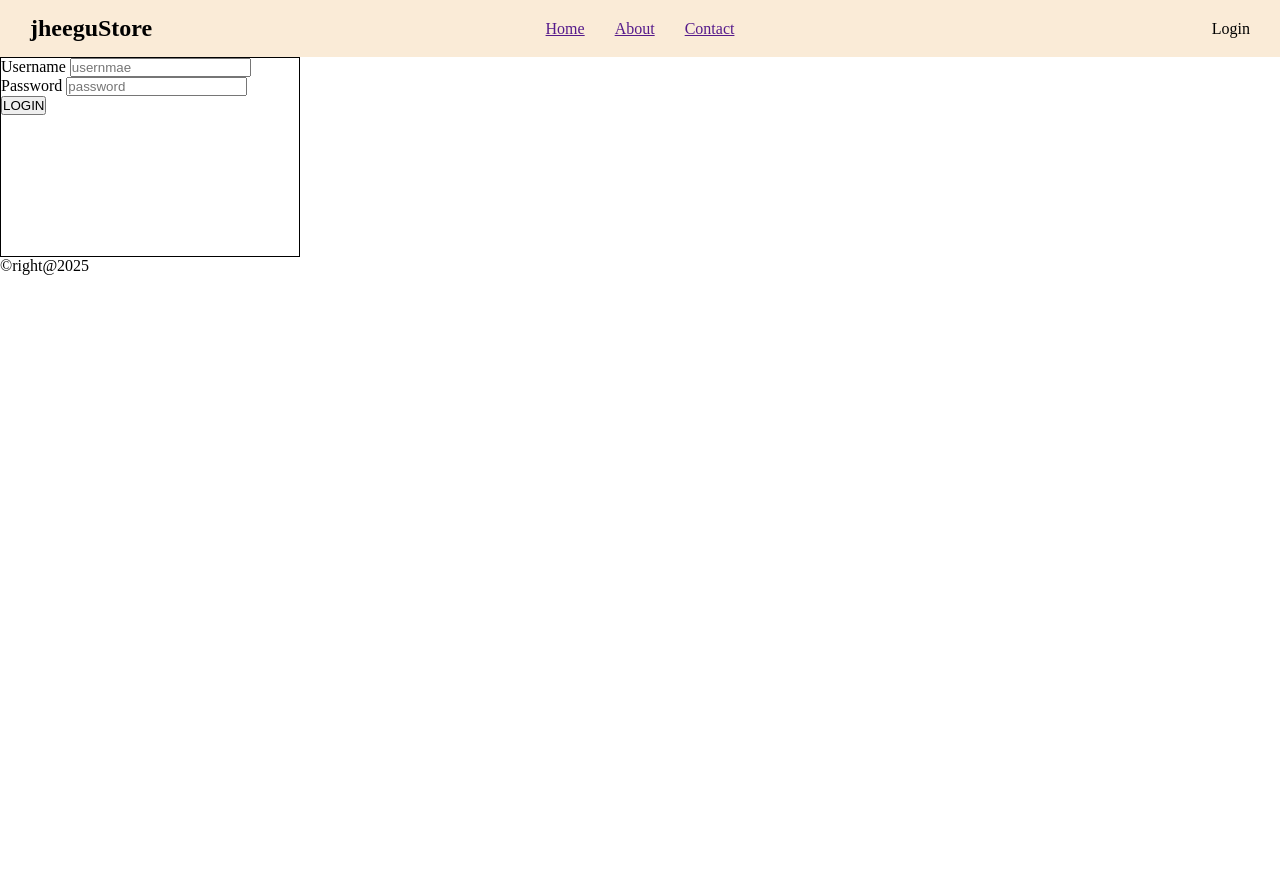
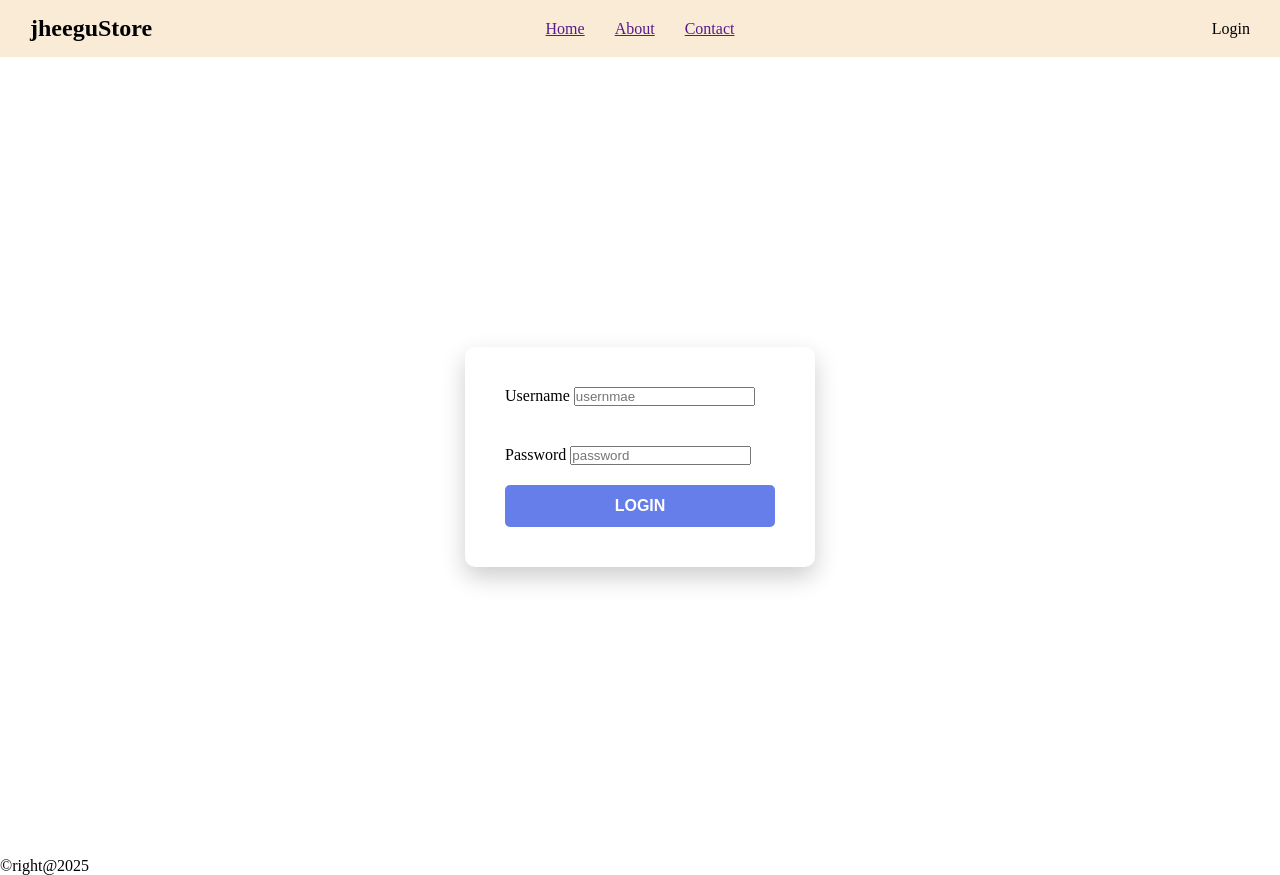
Before and after one commit to mister-aayush/webTech, a PHP site: page /estore/index.php in a window 1280 px wide. Before the commit the page ends 275 px from the top, so only its background shows below. Run offline with PHP 8.4, Linux system fonts and the light colour scheme.

Commit message:
login form complete

```diff
--- a/estore/style.css
+++ b/estore/style.css
@@ -35,10 +35,39 @@
 
 /* loginpage css  */
 
-#login-page{
-    border: 1px solid black;
-    height: 200px;
-    width: 300px;
+#login-page {
+    display: flex;
+    justify-content: center;
+    align-items: center;
+    min-height: 100vh;
+
+}
+#login-page form {
+    background-color: white;
+    padding: 40px;
+    border-radius: 10px;
+    box-shadow: 0 10px 25px rgba(0, 0, 0, 0.2);
+    width: 350px;
+}
+
+#username ,#password{
+    margin-bottom:20px;
+}
+
+
+
+#login-btn button {
+    width: 100%;
+    padding: 12px;
+    background-color: #667eea;
+    color: white;
+    border: none;
+    border-radius: 5px;
+    font-size: 16px;
+    font-weight: 600;
+    cursor: pointer;
+
+
 }
 
 /* footer css */
```
